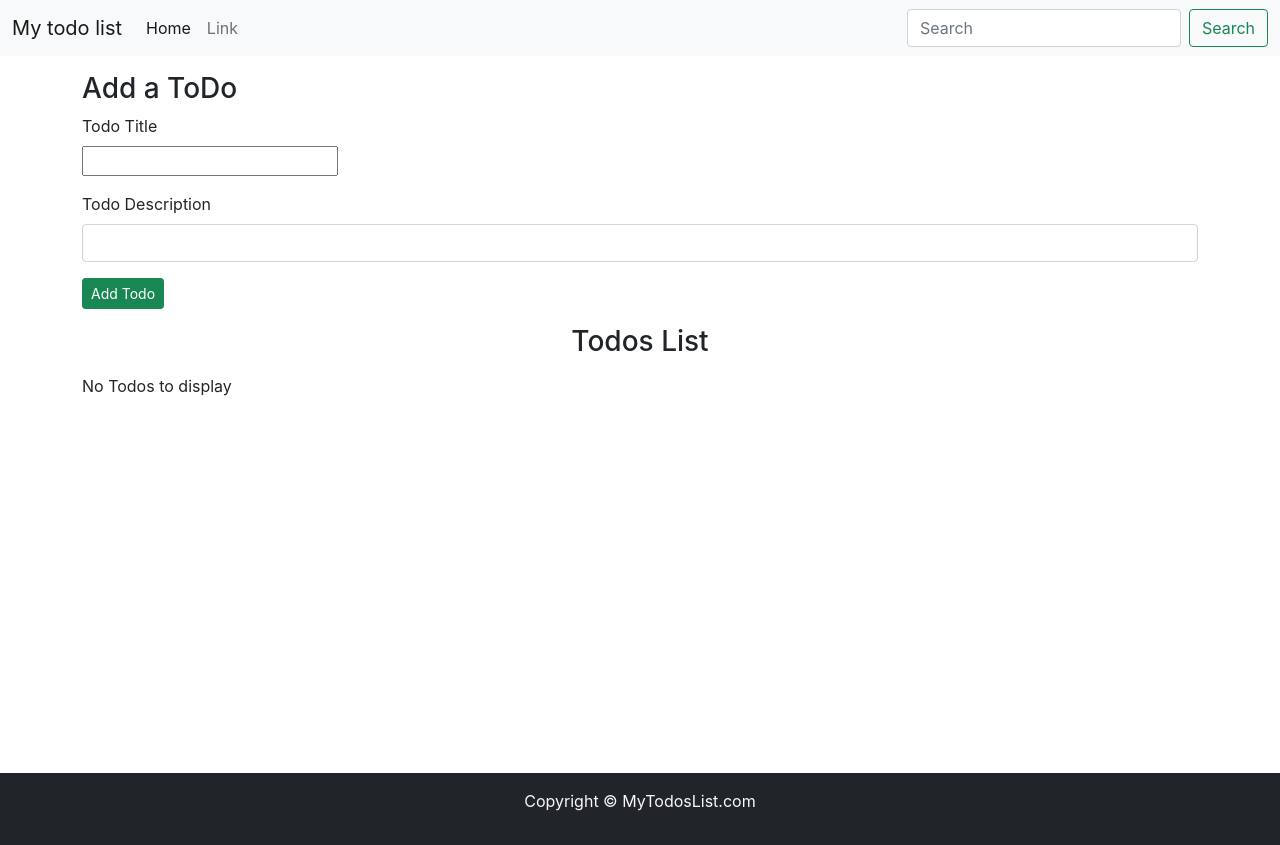
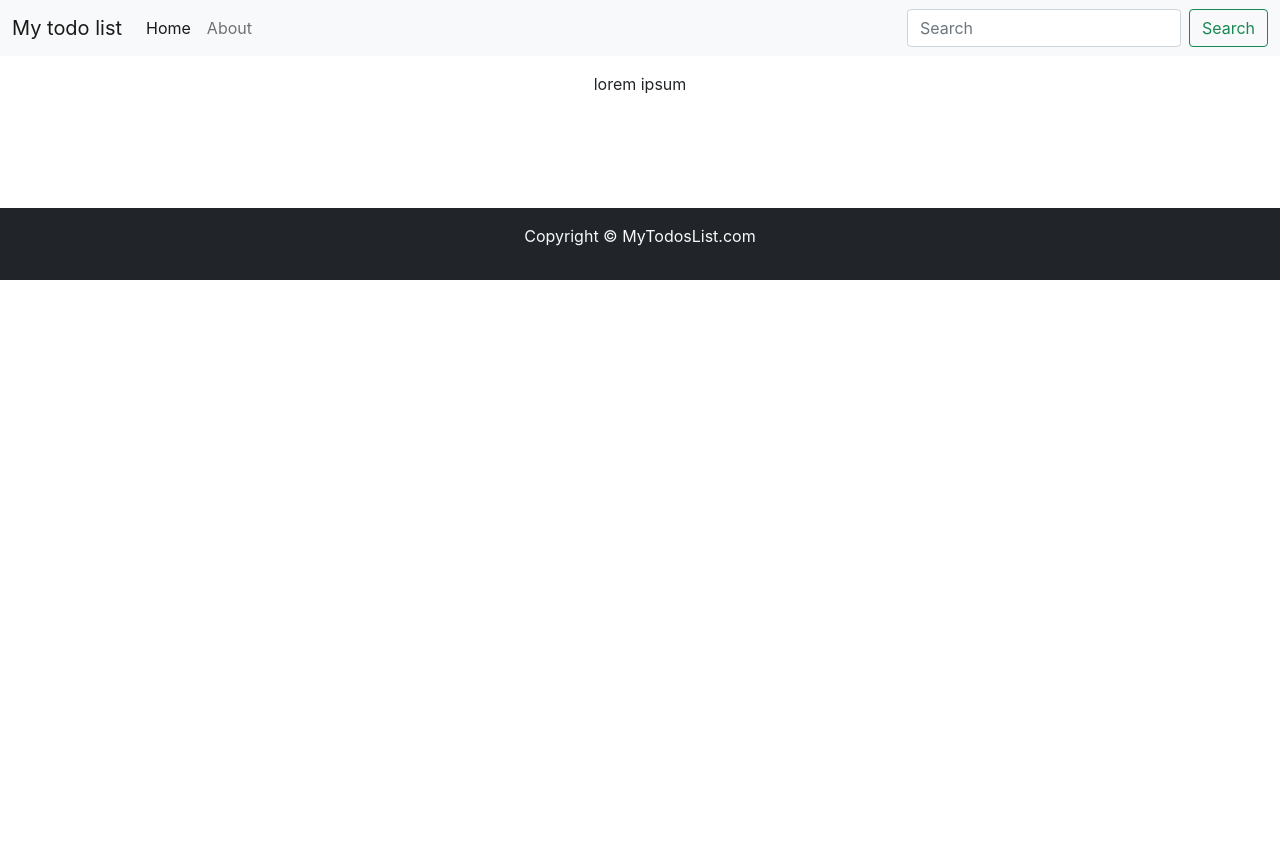
Before and after one commit to abhij1607/todos-list, a React (Create React App) app: page /about in a window 1280 px wide. After the commit the page ends 800 px from the top, so only its background shows below. Built offline with nearby package versions, Linux system fonts and the light colour scheme.

Commit message:
react-router-v6

```diff
--- a/src/App.js
+++ b/src/App.js
@@ -1,10 +1,16 @@
 import './App.css';
 import Header from './MyComponents/Header'
 import { Todos } from "./MyComponents/Todos";
-import { Todo } from "./MyComponents/Todo";
 import { AddTodo } from "./MyComponents/AddTodo";
 import { Footer } from "./MyComponents/Footer";
+import { About } from "./MyComponents/About";
 import React, { useState, useEffect } from 'react';
+import {
+  BrowserRouter as Router,
+  Routes,
+  Route,
+  Link
+} from "react-router-dom";
 
 function App() {
   let initTodo;
@@ -39,10 +45,23 @@ function App() {
   }, [todos])
   return (
     <>
+      <Router>
       <Header brand="My todo list" />
-      <AddTodo addTodo={addTodo} />
-      <Todos todos={todos} onDelete={onDelete} />
-      <Footer />
+      <Routes>
+          <Route path="/" element={()=>{
+            return(
+              <>
+              <AddTodo addTodo={addTodo} />
+              <Todos todos={todos} onDelete={onDelete} />
+              </>
+            )
+          }} >
+          </Route>
+          <Route path="/about" element={<About/>}>
+          </Route>
+        </Routes>
+      <Footer/>
+      </Router>
     </>
   );
 }
--- /dev/null
+++ b/src/MyComponents/About.js
@@ -0,0 +1,10 @@
+import React from 'react'
+
+export const About = () => {
+
+    return (
+        <div className=" py-3">
+            <p className="text-center">lorem ipsum</p>
+        </div>
+    )
+}
--- a/src/MyComponents/Header.js
+++ b/src/MyComponents/Header.js
@@ -1,21 +1,22 @@
-import React from 'react'
-import PropTypes from 'prop-types'
+import React from 'react';
+import PropTypes from 'prop-types';
+import {Link} from "react-router-dom";
 
 export default function Header(props) {
     return (
         <nav className="navbar navbar-expand-lg navbar-light bg-light">
   <div className="container-fluid">
-    <a className="navbar-brand" href="#">{props.brand}</a>
+    <Link className="navbar-brand" to="#">{props.brand}</Link>
     <button className="navbar-toggler" type="button" data-bs-toggle="collapse" data-bs-target="#navbarSupportedContent" aria-controls="navbarSupportedContent" aria-expanded="false" aria-label="Toggle navigation">
       <span className="navbar-toggler-icon"></span>
     </button>
     <div className="collapse navbar-collapse" id="navbarSupportedContent">
       <ul className="navbar-nav me-auto mb-2 mb-lg-0">
         <li className="nav-item">
-          <a className="nav-link active" aria-current="page" href="#">Home</a>
+          <Link className="nav-link active" aria-current="page" to="/">Home</Link>
         </li>
         <li className="nav-item">
-          <a className="nav-link" href="#">Link</a>
+          <Link className="nav-link" to="/about">About</Link>
         </li>
       </ul>
       <form className="d-flex">
@@ -34,5 +35,4 @@ Header.defaultProps = {
 Header.propTypes = {
     title: PropTypes.string,
     searchBar: PropTypes.bool
-
 }
```
